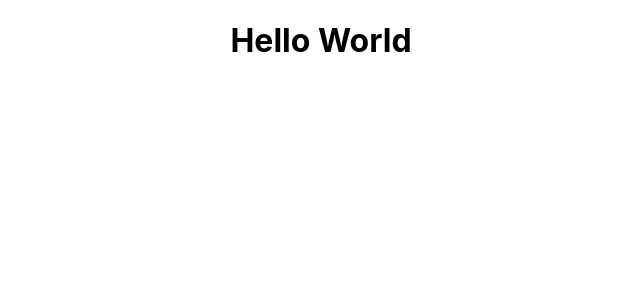
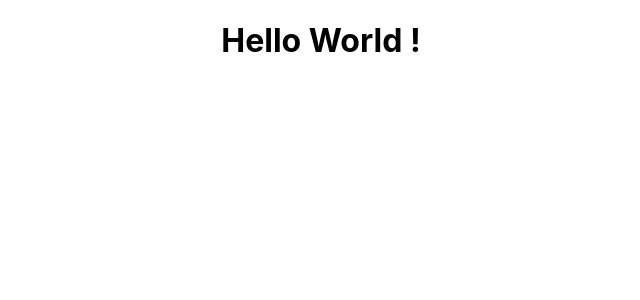
Before and after one commit to Inamkhanpk/bootcamp2020-assignment2, a React (Create React App) app: page / in a window 1280 px wide. Shown: the top 300 px of the page, without its empty margins (319-959 px from the left). Built offline with nearby package versions, Linux system fonts and the light colour scheme.

Commit message:
some other updates

```diff
--- a/src/App.js
+++ b/src/App.js
@@ -4,7 +4,7 @@ import './App.css';
 function App() {
   return (
     <div className="App">
-     <h1>Hello World</h1>
+     <h1>Hello World !</h1>
     </div>
   );
 }
```
Also changed, not shown: src/logo.svg (deleted).
